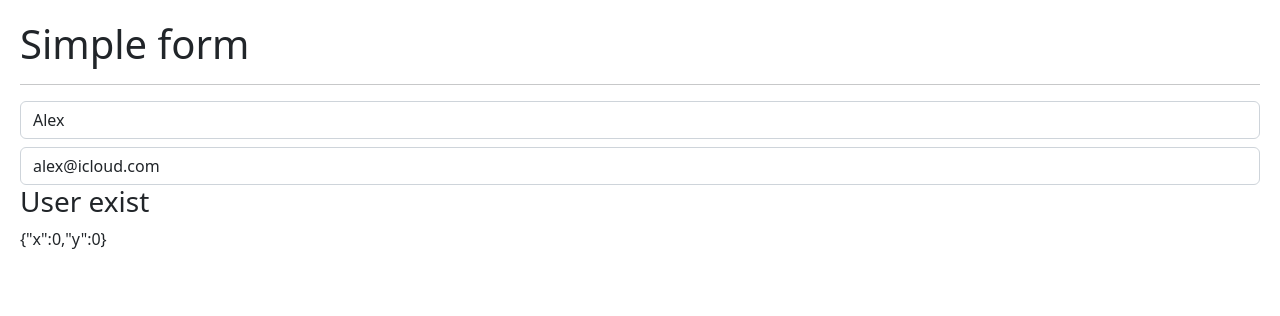
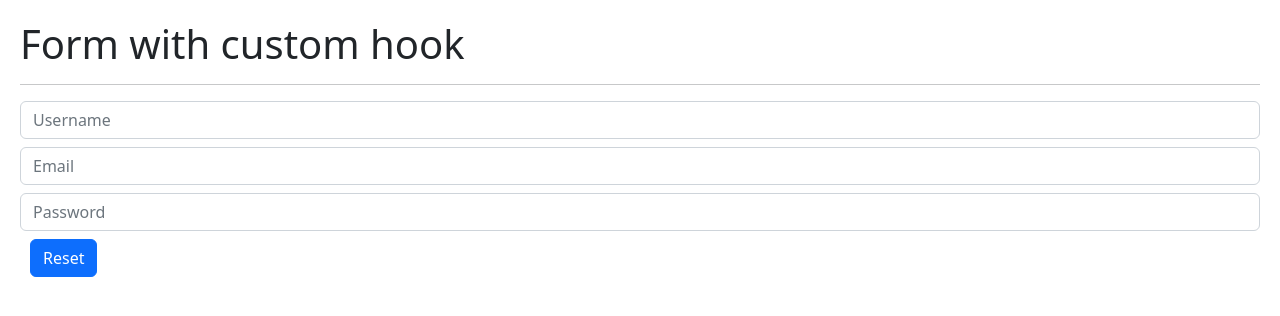
Before and after one commit to alexelizaga/05-react-hooks-vite, a React (Vite) app: page / in a window 1280 px wide. Shown: the top 316 px of the page. Built offline with nearby package versions, Linux system fonts and the light colour scheme.

Commit message:
123. Reset form method

```diff
--- /dev/null
+++ b/src/02-useEffect/FormWithCustomHook.tsx
@@ -0,0 +1,66 @@
+import { useEffect } from 'react';
+import { useForm } from '../hooks/useForm';
+
+
+export const FormWithCustomHook = () => {
+
+    const { form, username, email, password, onChange, onReset } = useForm({
+        username: '',
+        email: '',
+        password: ''
+    });
+
+
+    useEffect( () => {
+        // console.log('useEffect called')
+    }, [ ]);
+
+    useEffect( () => {
+        // console.log('formState changed')
+    }, [ form ]);
+
+    useEffect( () => {
+        // console.log('email called')
+    }, [ email ]);
+
+    return (
+        <>
+            <h1>Form with custom hook</h1>
+            <hr />
+
+            <input
+                type="text"
+                className="form-control"
+                placeholder="Username"
+                name="username"
+                value={ username }
+                onChange={ ({ target }) => onChange(target.value, 'username') }
+            />
+
+            <input
+                type="email"
+                className="form-control mt-2"
+                placeholder="Email"
+                name="email"
+                value={ email }
+                onChange={ ({ target }) => onChange(target.value, 'email') }
+            />
+
+            <input
+                type="password"
+                className="form-control mt-2"
+                placeholder="Password"
+                name="password"
+                value={ password }
+                onChange={ ({ target }) => onChange(target.value, 'password') }
+            />
+
+            <button
+                className="btn btn-primary mt-2"
+                onClick={ onReset }
+            >Reset</button>
+
+        </>
+    );
+
+}
--- /dev/null
+++ b/src/hooks/useForm.ts
@@ -0,0 +1,29 @@
+import { useState } from 'react';
+
+export const useForm = <T extends Object>( initialState: T ) => {
+
+    const [state, setState] = useState( initialState );
+
+    const onChange = (value: string, field: keyof T) => {
+        setState({
+            ...state,
+            [field]: value
+        });
+    };
+
+    const setFormValue = (form: T) => {
+        setState( form );
+    }
+
+    const onReset = () => {
+        setState( initialState );
+    }
+
+    return {
+        ...state,
+        form: state,
+        onChange,
+        setFormValue,
+        onReset
+    }
+}
--- a/src/main.tsx
+++ b/src/main.tsx
@@ -1,14 +1,14 @@
-import React from 'react'
 import ReactDOM from 'react-dom/client'
 
 // import { HooksApp } from './HooksApp';
 // import { CounterApp } from './01-useState/CounterApp';
 // import { CounterWithCustomHook } from './01-useState/CounterWithCustomHook';
-import { SimpleForm } from './02-useEffect/SimpleForm';
+// import { SimpleForm } from './02-useEffect/SimpleForm';
+import { FormWithCustomHook } from './02-useEffect/FormWithCustomHook';
 
 import './index.css'
 
 
 ReactDOM.createRoot(document.getElementById('root') as HTMLElement).render(
-    <SimpleForm />
+    <FormWithCustomHook />
 )
```
Also changed, not shown: 1 other file (tests, documents, lock files or other folders).
